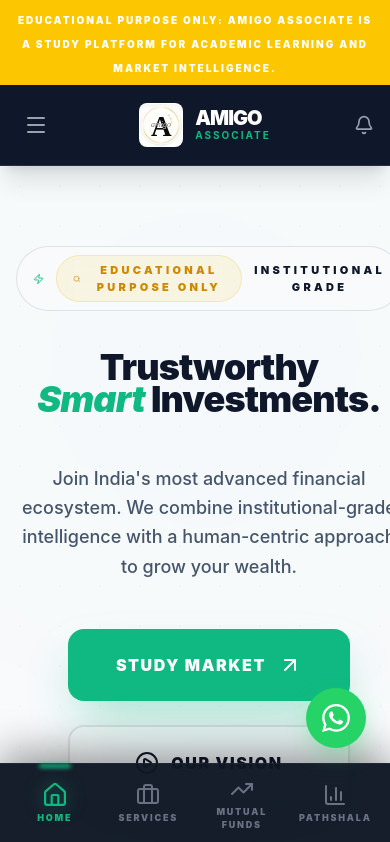
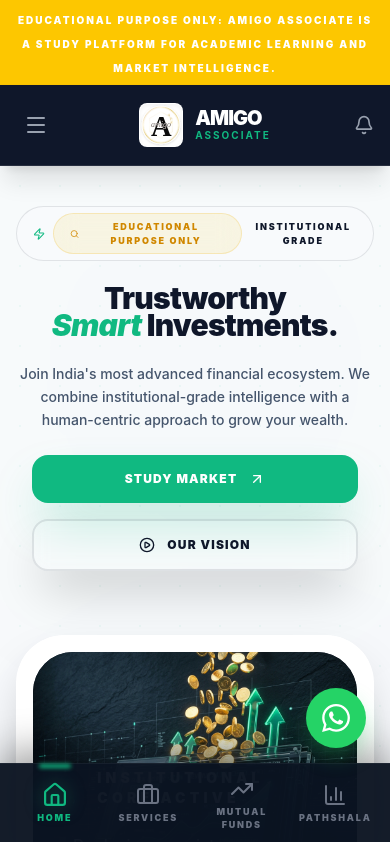
Before and after one commit to amigoassociate07/Amigo-, a React (Vite) app: page / in a window 390 px wide. Shown: the top 842 px of the page. Built offline with nearby package versions, Linux system fonts and the light colour scheme.

Commit message:
style: optimize spacing, padding, and font sizes for 360x749 mobile viewports

```diff
--- a/src/components/Layout.jsx
+++ b/src/components/Layout.jsx
@@ -28,7 +28,7 @@ const Layout = ({ children, onHomeClick, onServicesClick, onPortfolioClick, onCa
                 />
             )}
 
-            <main className="flex-grow pb-24 md:pb-0">
+            <main className="flex-grow pb-32 md:pb-0">
                 {children}
             </main>
             {activePage !== 'admin' && (
--- a/src/index.css
+++ b/src/index.css
@@ -29,13 +29,13 @@ body {
 }
 
 .btn-accent {
-  @apply bg-corex-accent text-white px-8 py-4 rounded-xl font-black uppercase tracking-widest hover:opacity-90 active:scale-95 transition-all cursor-pointer shadow-xl shadow-corex-accent/20;
+  @apply bg-corex-accent text-white px-6 py-3 sm:px-8 sm:py-4 rounded-xl font-black uppercase tracking-widest hover:opacity-90 active:scale-95 transition-all cursor-pointer shadow-xl shadow-corex-accent/20;
 }
 
 .btn-institutional {
-  @apply px-12 py-6 text-base font-black uppercase tracking-widest shadow-2xl transition-all active:scale-95 flex items-center justify-center gap-3 rounded-2xl;
+  @apply px-6 py-4 text-xs sm:px-12 sm:py-6 sm:text-base font-black uppercase tracking-widest shadow-2xl transition-all active:scale-95 flex items-center justify-center gap-3 rounded-2xl;
 }
 
 .glass-pill {
-  @apply inline-flex items-center gap-3 rounded-full px-6 py-2 text-[11px] font-black uppercase tracking-[0.3em] border backdrop-blur-md;
+  @apply inline-flex items-center gap-2 sm:gap-3 rounded-full px-4 py-1.5 sm:px-6 sm:py-2 text-[9px] sm:text-[11px] font-black uppercase tracking-[0.2em] sm:tracking-[0.3em] border backdrop-blur-md;
 }
--- a/src/pages/Home.jsx
+++ b/src/pages/Home.jsx
@@ -252,7 +252,7 @@ const Home = ({ onExploreClick, homeData }) => {
     return (
         <div className="bg-corex-white overflow-hidden">
             {/* Hero Section */}
-            <section className="relative pt-20 pb-32 lg:pt-32 lg:pb-48 bg-corex-white">
+            <section className="relative pt-10 pb-16 sm:pt-20 sm:pb-32 lg:pt-32 lg:pb-48 bg-corex-white">
                 {/* Background Pattern & Glows */}
                 <div className="absolute inset-0 overflow-hidden pointer-events-none">
                     <div className="absolute top-0 left-0 w-full h-full bg-[radial-gradient(#10b981_1px,transparent_1px)] [background-size:40px_40px] opacity-[0.05]"></div>
@@ -284,34 +284,34 @@ const Home = ({ onExploreClick, homeData }) => {
                             transition={{ duration: 0.8 }}
                             className="text-center xl:text-left flex flex-col items-center xl:items-start"
                         >
-                            <div className="glass-pill bg-slate-50 border-corex-navy/10 text-corex-navy mb-10 !px-4 sm:!px-8 !py-2 sm:!py-3 !gap-3 sm:!gap-6">
-                                <Zap className="h-5 w-5 text-corex-accent" />
-                                <div className="glass-pill bg-yellow-400/10 border-yellow-500/20 text-yellow-600 !px-4 !py-1.5 !gap-3">
-                                    <Search className="h-3.5 w-3.5" /> Educational Purpose Only
+                            <div className="glass-pill bg-slate-50 border-corex-navy/10 text-corex-navy mb-6 sm:mb-10">
+                                <Zap className="h-4 w-4 sm:h-5 sm:w-5 text-corex-accent" />
+                                <div className="glass-pill bg-yellow-400/10 border-yellow-500/20 text-yellow-600">
+                                    <Search className="h-3 w-3 sm:h-3.5 sm:w-3.5" /> Educational Purpose Only
                                 </div>
                                 <span className="text-corex-navy">Institutional Grade</span>
                             </div>
                              <h1
-                                className="text-4xl sm:text-6xl lg:text-8xl xl:text-[120px] font-black text-corex-navy leading-[0.9] mb-12 tracking-tight"
+                                className="text-3xl sm:text-5xl lg:text-8xl xl:text-[120px] font-black text-corex-navy leading-[0.9] mb-6 sm:mb-12 tracking-tight"
                                 dangerouslySetInnerHTML={{ __html: homeData?.hero?.title || "Trustworthy <br />\n<span class='text-corex-accent italic'>Smart</span> Investments." }}
                             />
-                             <div className="relative mb-12 flex flex-col items-center xl:items-start">
+                             <div className="relative mb-6 sm:mb-12 flex flex-col items-center xl:items-start">
                                 <div className="absolute -left-6 top-0 w-1.5 h-full bg-corex-accent rounded-full hidden xl:block"></div>
-                                <p className="text-lg sm:text-2xl text-slate-600 leading-relaxed max-w-lg font-medium xl:pl-8">
+                                <p className="text-sm sm:text-xl text-slate-600 leading-relaxed max-w-lg font-medium xl:pl-8">
                                     {homeData?.hero?.subtitle || "Join India's most advanced financial ecosystem. We combine institutional-grade intelligence with a human-centric approach to grow your wealth."}
                                 </p>
                             </div>
-                            <div className="flex flex-col sm:flex-row gap-6">
+                            <div className="flex flex-col sm:flex-row gap-4 sm:gap-6 w-full sm:w-auto px-4 sm:px-0">
                                 <button
                                     onClick={() => onExploreClick('contact')}
-                                    className="btn-institutional bg-corex-accent text-white shadow-corex-accent/40 group relative overflow-hidden cursor-pointer"
+                                    className="btn-institutional bg-corex-accent text-white shadow-corex-accent/40 group relative overflow-hidden cursor-pointer w-full sm:w-auto"
                                 >
                                     <span className="relative z-10">Study Market</span>
-                                    <ArrowUpRight className="h-6 w-6 relative z-10 group-hover:translate-x-1 group-hover:-translate-y-1 transition-transform" />
+                                    <ArrowUpRight className="h-4 w-4 sm:h-6 sm:w-6 relative z-10 group-hover:translate-x-1 group-hover:-translate-y-1 transition-transform" />
                                     <div className="absolute inset-0 bg-white/20 translate-y-full group-hover:translate-y-0 transition-transform duration-300"></div>
                                 </button>
-                                <button className="btn-institutional text-corex-navy border-2 border-corex-navy/10 hover:bg-corex-navy hover:text-white backdrop-blur-sm cursor-pointer">
-                                    <PlayCircle className="h-6 w-6" /> Our Vision
+                                <button className="btn-institutional text-corex-navy border-2 border-corex-navy/10 hover:bg-corex-navy hover:text-white backdrop-blur-sm cursor-pointer w-full sm:w-auto">
+                                    <PlayCircle className="h-4 w-4 sm:h-6 sm:w-6" /> Our Vision
                                 </button>
                             </div>
                         </motion.div>
```
